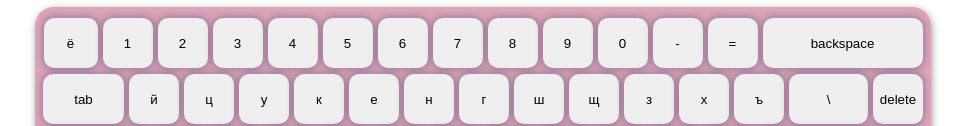
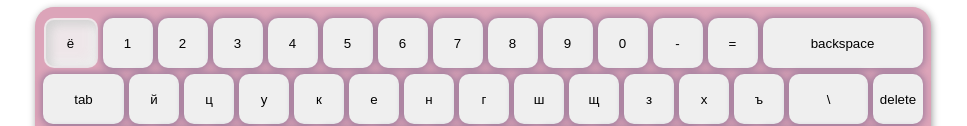
Before and after one commit to Dmasbs/virtual-keyboard, a website: page index.html in a window 1280 px wide. In both pictures the pointer is over the button 227 px from the left and 372 px from the top of the page. Shown: the part 329-455 px from the top of the page, without its empty margins (157-1124 px from the left). Drawn offline with Linux system fonts and the light colour scheme.

Commit message:
feat: add hover

```diff
--- a/style.css
+++ b/style.css
@@ -46,6 +46,13 @@ button {
    margin-right: 5px;
 }
 
+.key-bord-btn:hover,
+.key-bord-btn:active {
+   background-color:#f0f0f0dd;
+   box-shadow: inset 5px 5px 10px #d3d3d3,
+            inset -5px -5px 10px #ededed;
+}
+
 .backquote {
     height: 50px;
     width: 54px;
@@ -77,7 +84,6 @@ button {
     width: 160px;
     border-radius: 10px;
     margin-top: 6px;
-    /* box-shadow: 4px 5px; */
     box-shadow: 0px 0px 6px 2px #0e225a45;
 }
 
```
